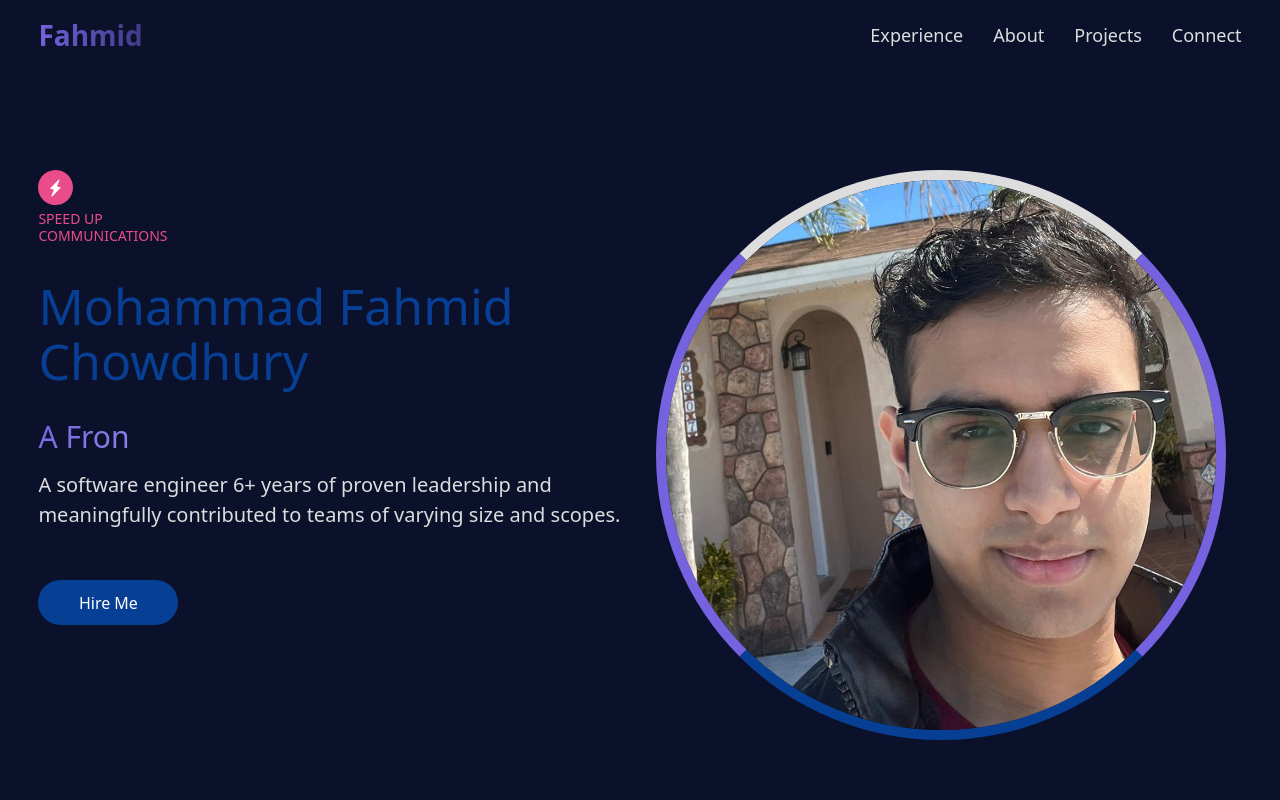
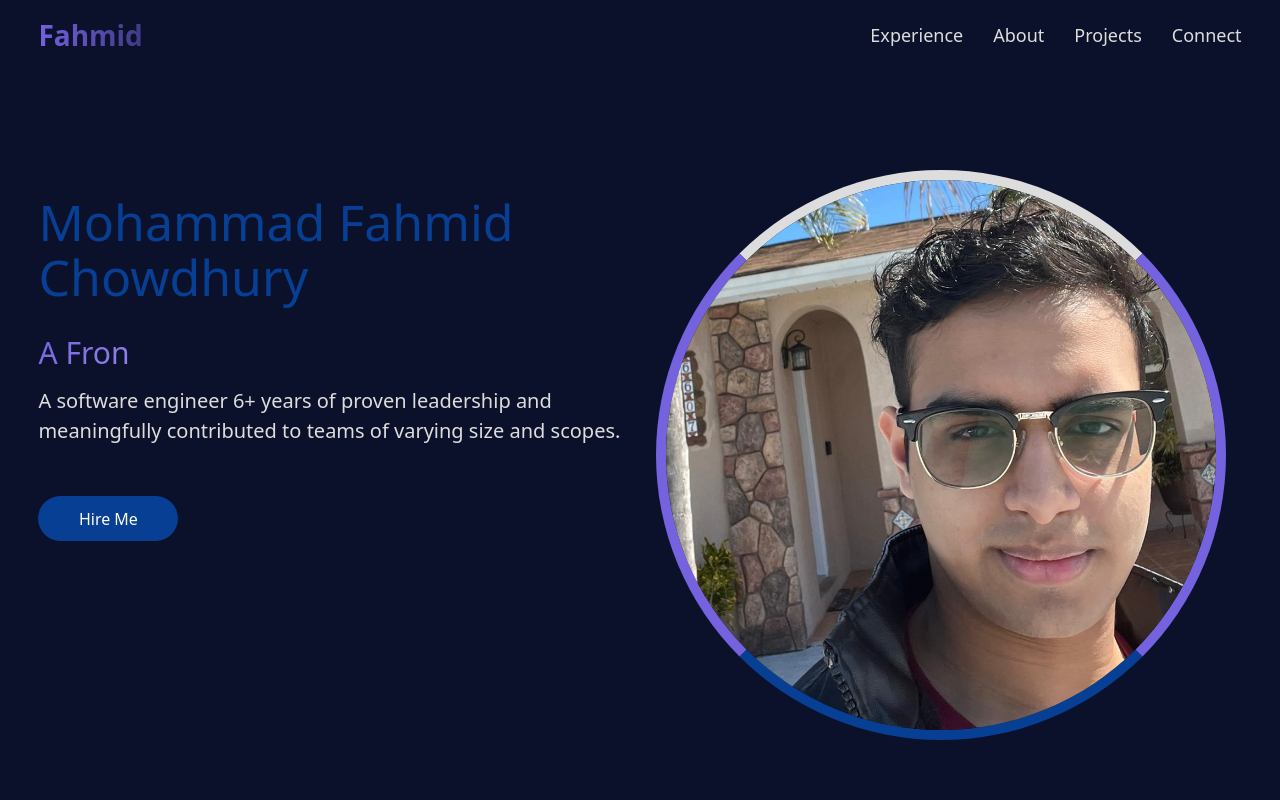
Before and after one commit to kiisi/md_fahmid_portfolio, a React (Create React App) app: page / in a window 1280 px wide. Shown: the top 800 px of the page. Built offline with nearby package versions, Linux system fonts and the light colour scheme.

Commit message:
Remove speed up communications from hero section

```diff
--- a/public/index.html
+++ b/public/index.html
@@ -38,6 +38,7 @@
   </head>
   <body>
     <noscript>You need to enable JavaScript to run this app.</noscript>
+    <div className="loader"></div>
     <div id="root"></div>
 
   </body>
--- a/src/components/Home/Hero/Hero.js
+++ b/src/components/Home/Hero/Hero.js
@@ -12,12 +12,6 @@ const Hero = () => {
             <div className="hero">
                 <div className="hero-content-wrapper">
                     <div className="hero-content">
-                        <div className="hero-content-m">
-                            <div className="hero-content-m-1">
-                                <span className="material-icons">bolt</span>
-                            </div>
-                            <p>SPEED UP<br />COMMUNICATIONS</p>
-                        </div>
                         <div className="hero-content-l">
                             <div className="hero-content-l-1">
                                 <h1>Mohammad Fahmid Chowdhury</h1>
```
